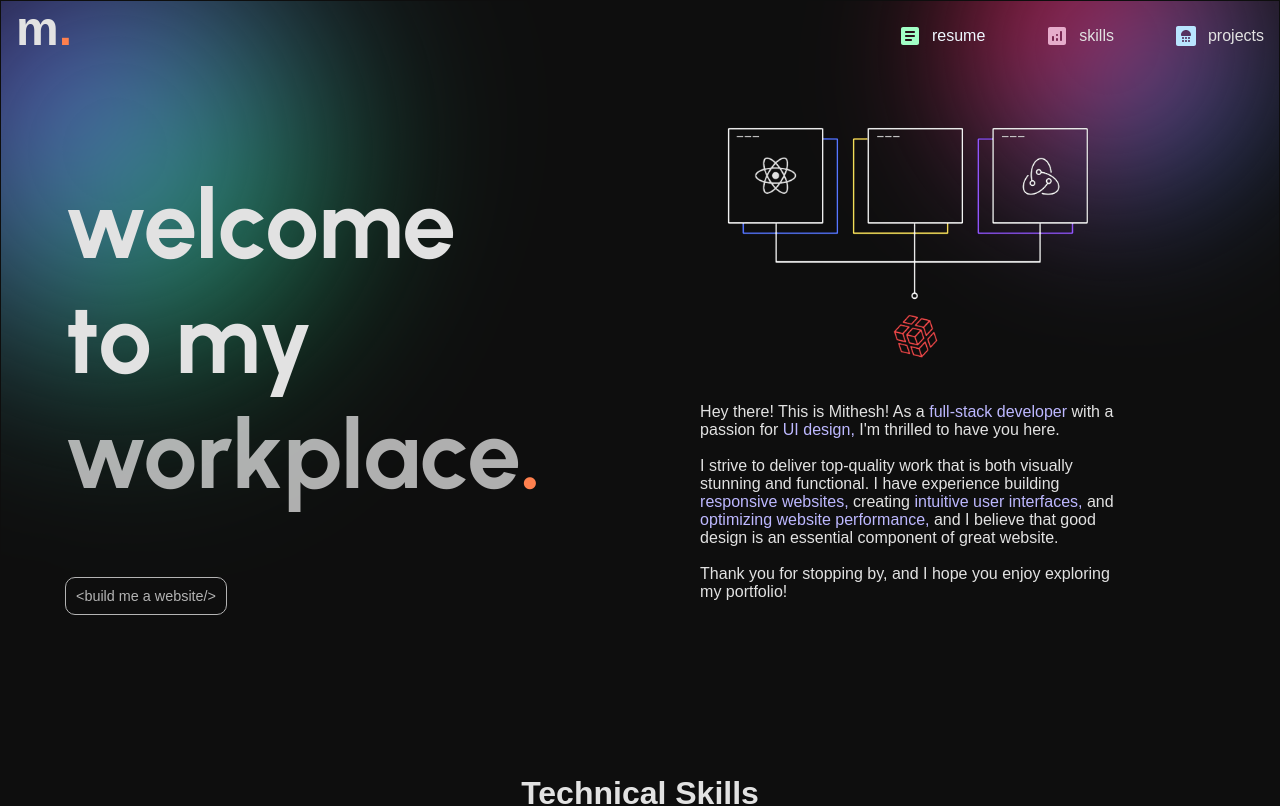
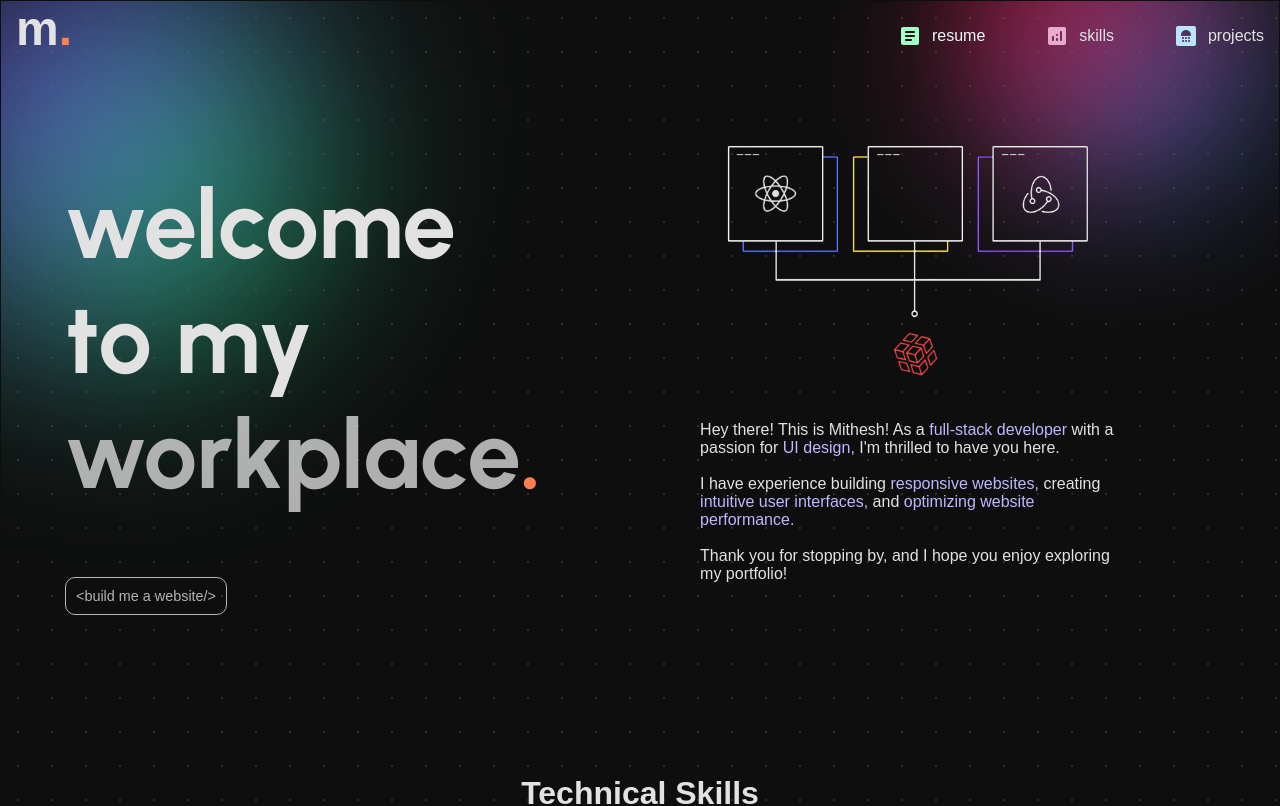
Before and after one commit to Mithesh-B/Portfolio, a React (Vite) app: page / in a window 1280 px wide. Shown: the top 806 px of the page. Built offline with nearby package versions, Linux system fonts and the light colour scheme; a web font is replaced by a local one.

Commit message:
update bg

```diff
--- a/src/App.jsx
+++ b/src/App.jsx
@@ -37,7 +37,10 @@ const App = () => {
   const projects = useRef(null);
 
   return (
-    <div className={`fade-in-container ${isLoaded ? "loaded" : ""}`}>
+    <div
+
+      className={`fade-in-container ${isLoaded ? "loaded" : ""}`}
+    >
       <Nav skill={skills} project={projects} />
       <AboutMe contact={contact} />
       <TechSkills ref={skills} />
--- a/src/app.scss
+++ b/src/app.scss
@@ -6,6 +6,7 @@ html {
     scroll-behavior: smooth;
   --scrollbarBG: #4d4d4d88;
   --thumbBG: #738086;
+
 }
 body {
   overflow-x: hidden;
@@ -33,8 +34,32 @@ body::-webkit-scrollbar-thumb {
 }
 
 .fade-in-container.loaded {
+    background-image: radial-gradient(
+    #69696959 1px,
+    transparent 1px
+  );
+  background-size: 34px 34px;
   opacity: 1;
+  position: relative;
 }
+
+.fade-in-container.loaded::before {
+  content: '';
+  position: absolute;
+  width: 34px;
+  height: 34px;
+  background-color: transparent;
+  border-radius: 50%;
+  transition: transform 0.3s ease, opacity 0.3s ease;
+}
+
+/* Style the individual dots */
+.fade-in-container.loaded::before:hover {
+  background-color: #eccb0f; /* Change the color to your desired glow color */
+  transform: scale(7.2); /* Increase the size for the glow effect */
+  opacity: 0.7; /* Adjust opacity to control the intensity of the glow */
+}
+
 
 @media only screen and (max-width: 688px) {
   body,
--- a/src/components/about/AboutMe.jsx
+++ b/src/components/about/AboutMe.jsx
@@ -35,12 +35,10 @@ const AboutMe = ({contact}) => {
           with a passion for <span> UI design,</span> I'm thrilled to have you
           here.
           <br />
-          <br />I strive to deliver top-quality work that is both visually
-          stunning and functional. I have experience building{" "}
+          <br />I have experience building{" "}
           <span>responsive websites, </span>
           creating <span>intuitive user interfaces,</span> and{" "}
-          <span>optimizing website performance,</span> and I believe that good
-          design is an essential component of great website.
+          <span>optimizing website performance.</span>
           <br />
           <br />
           Thank you for stopping by, and I hope you enjoy exploring my
```
